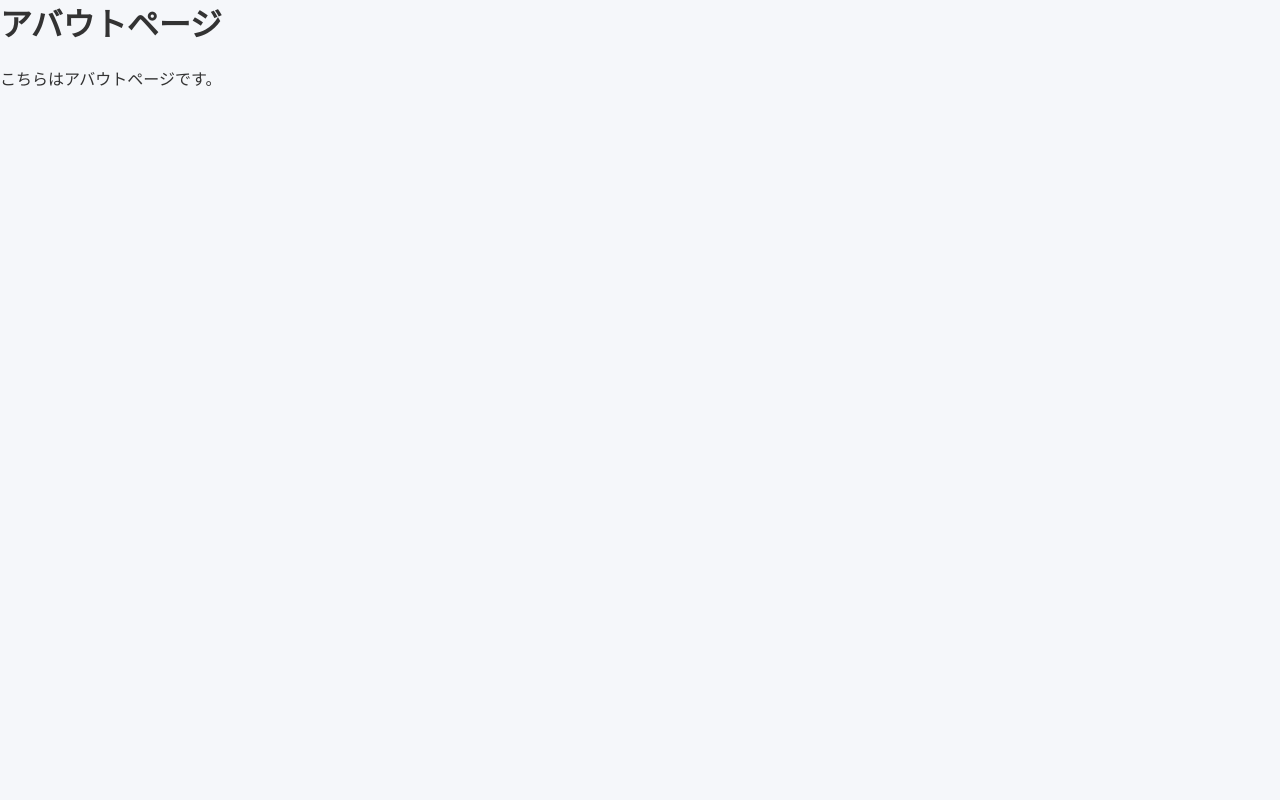
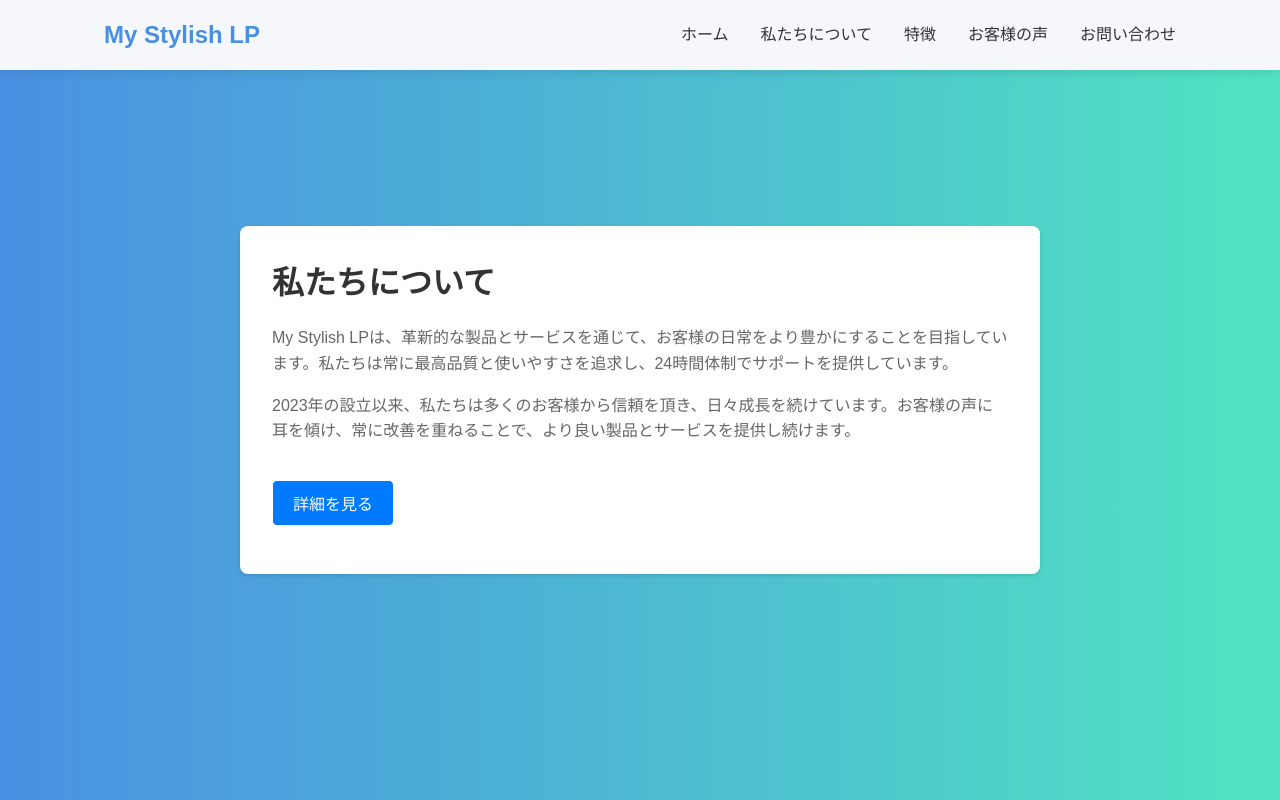
Before and after one commit to riku103/React_training_1, a React (Create React App) app: page /about in a window 1280 px wide. Built offline with nearby package versions, Linux system fonts and the light colour scheme; the HTML template or start-up script is replaced by a standard one.

Commit message:
about ページを実装

```diff
--- /dev/null
+++ b/src/components/About/About.module.css
@@ -0,0 +1,41 @@
+#about {
+  height: 100vh;
+  background: linear-gradient(
+    90deg,
+    var(--primary-color),
+    var(--secondary-color)
+  );
+  display: flex;
+  align-items: center;
+  justify-content: center;
+}
+
+.card {
+  background-color: white;
+  border-radius: 8px;
+  padding: 2rem;
+  box-shadow: 0 2px 4px rgba(0, 0, 0, 0.1);
+  max-width: 800px;
+  width: 80%;
+  margin: 0 auto;
+}
+
+.description {
+  color: #666;
+  margin-bottom: 16px;
+}
+
+.detailButton {
+  background-color: #007bff;
+  color: white;
+  border: 1px solid white;
+  padding: 10px 20px;
+  border-radius: 5px;
+  cursor: pointer;
+  margin-top: 20px;
+  font-size: 16px;
+}
+
+.detailButton:hover {
+  background-color: #0056b3;
+}
--- a/src/components/About/About.tsx
+++ b/src/components/About/About.tsx
@@ -1,11 +1,23 @@
-// アバウトページのコンポーネント
-function About() {
+import styles from './About.module.css';
+import Header from '../Header/Header';
+
+const About = () => {
   return (
-    <div>
-      <h1>アバウトページ</h1>
-      <p>こちらはアバウトページです。</p>
+    <div id={styles.about}>
+      <Header />
+
+      <div className={styles.card}>
+        <h1>私たちについて</h1>
+        <p className={styles.description}>
+          My Stylish LPは、革新的な製品とサービスを通じて、お客様の日常をより豊かにすることを目指しています。私たちは常に最高品質と使いやすさを追求し、24時間体制でサポートを提供しています。
+        </p>
+        <p className={styles.description}>
+          2023年の設立以来、私たちは多くのお客様から信頼を頂き、日々成長を続けています。お客様の声に耳を傾け、常に改善を重ねることで、より良い製品とサービスを提供し続けます。
+        </p>
+        <button className={styles.detailButton}>詳細を見る</button>
+      </div>
     </div>
   );
-}
+};
 
 export default About;
--- a/src/components/Header/Header.module.css
+++ b/src/components/Header/Header.module.css
@@ -1,4 +1,7 @@
 .header {
+  position: fixed;
+  top: 0;
+  left: 0;
   background-color: var(--bg-color);
   box-shadow: 0 2px 10px rgba(0, 0, 0, 0.1);
   position: fixed;
--- a/src/components/Header/Header.tsx
+++ b/src/components/Header/Header.tsx
@@ -2,7 +2,7 @@ import { useState, useEffect } from "react";
 import { Link } from "react-router-dom";
 import styles from "./Header.module.css";
 
-const Header = ({ changeDarkMode }: { changeDarkMode: () => void }) => {
+const Header = ({ changeDarkMode }: { changeDarkMode?: () => void }) => {
   const [isOpen, setIsOpen] = useState(false);
 
   const toggleMenu = () => {
@@ -34,7 +34,7 @@ const Header = ({ changeDarkMode }: { changeDarkMode: () => void }) => {
           <div className={styles.navContainer}>
           <ul className={isOpen ? styles.active : ""}>
             <li>
-              <Link to="#hero">ホーム</Link>
+              <Link to="/">ホーム</Link>
             </li>
             <li>
               <Link to="/about">私たちについて</Link>
@@ -49,10 +49,12 @@ const Header = ({ changeDarkMode }: { changeDarkMode: () => void }) => {
               <Link to="#contact">お問い合わせ</Link>
             </li>
           </ul>
-          <div className={styles.toggleButton}>
-            <input id="toggle" type="checkbox" onChange={changeDarkMode} />
-            <label htmlFor="toggle" />
-          </div>
+          {changeDarkMode && (
+            <div className={styles.toggleButton}>
+              <input id="toggle" type="checkbox" onChange={changeDarkMode} />
+              <label htmlFor="toggle" />
+            </div>
+          )}
           </div>
         </nav>
       </div>
```
